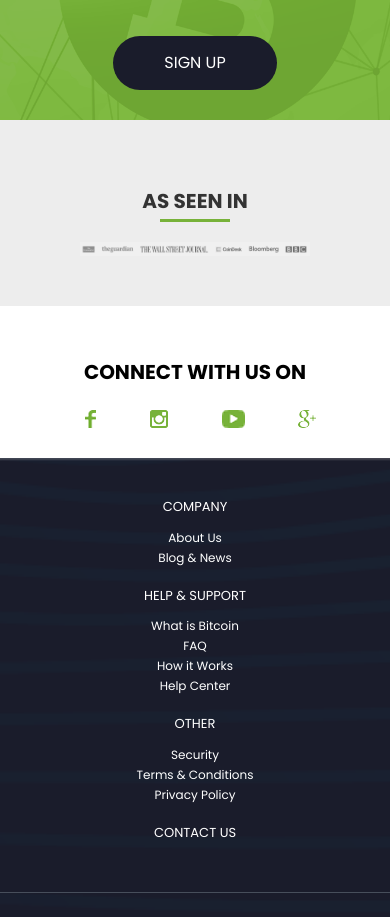
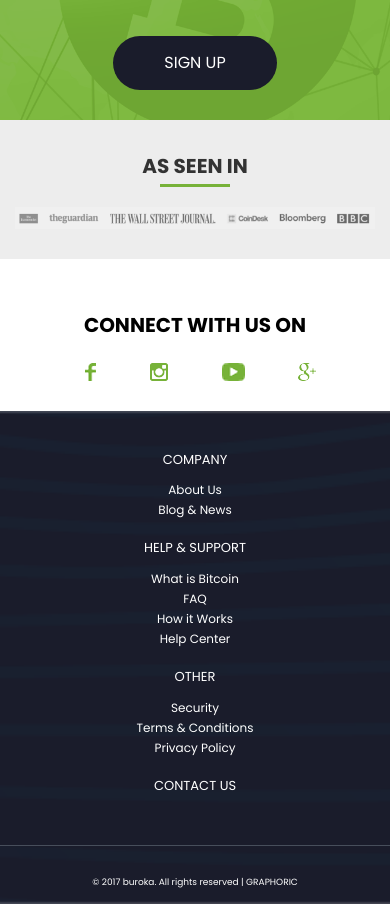
Before and after one commit to AlexandruAmugea/baroka-lp, a website built with webpack: page src/index.html in a window 390 px wide. Shown: the part 4003-4920 px from the top of the page. Built offline with nearby package versions, Linux system fonts and the light colour scheme.

Commit message:
Fixed section journals

```diff
--- a/src/styles/mobile.scss
+++ b/src/styles/mobile.scss
@@ -153,4 +153,8 @@
     .ln-menu {
         display: block;
     }
+
+    .section-journals {
+        padding: 15px 15px 30px;
+    }
 }
```
